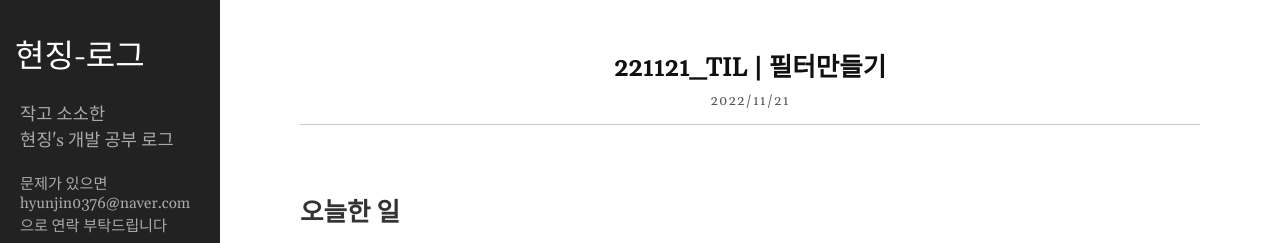
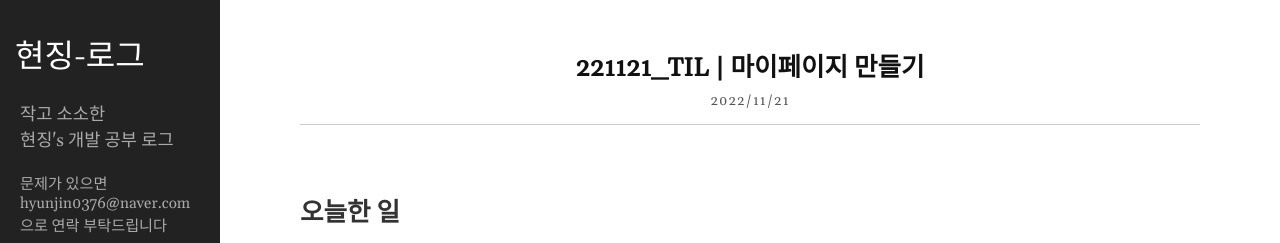
Before and after one commit to zinnli/zinnli.github.io, a Jekyll site: the page built from _posts/2022-11-21-TIL_30.markdown, in a window 1280 px wide. Shown: the top 243 px of the page. Built offline with Jekyll 4.4.1, drawn with Linux system fonts in a browser that asks for light colours.

Commit message:
221121 edit

```diff
--- a/_posts/2022-11-21-TIL_30.markdown
+++ b/_posts/2022-11-21-TIL_30.markdown
@@ -1,6 +1,6 @@
 ---
 layout: post
-title: 221121_TIL | 필터만들기
+title: 221121_TIL | 마이페이지 만들기
 date: 2022-11-21 21:50:30 +0900
 category: TIL
 ---
```
